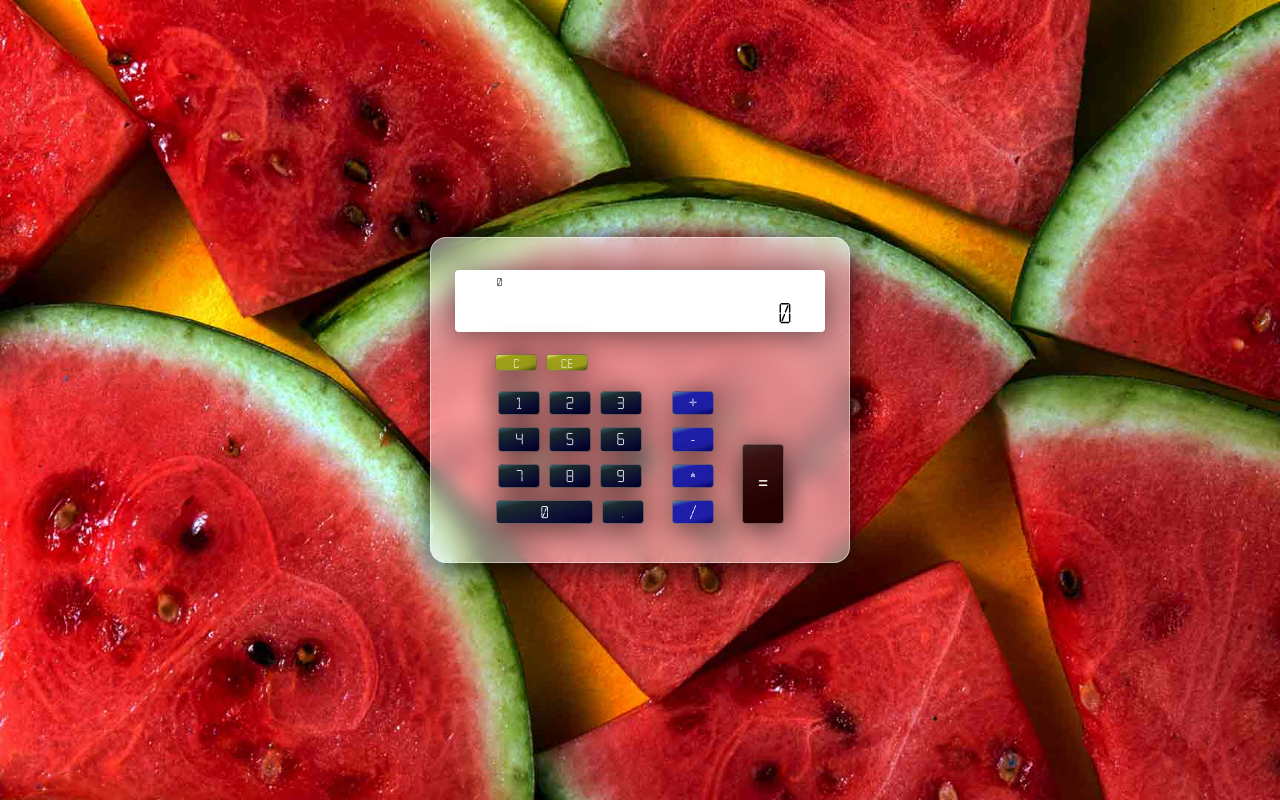
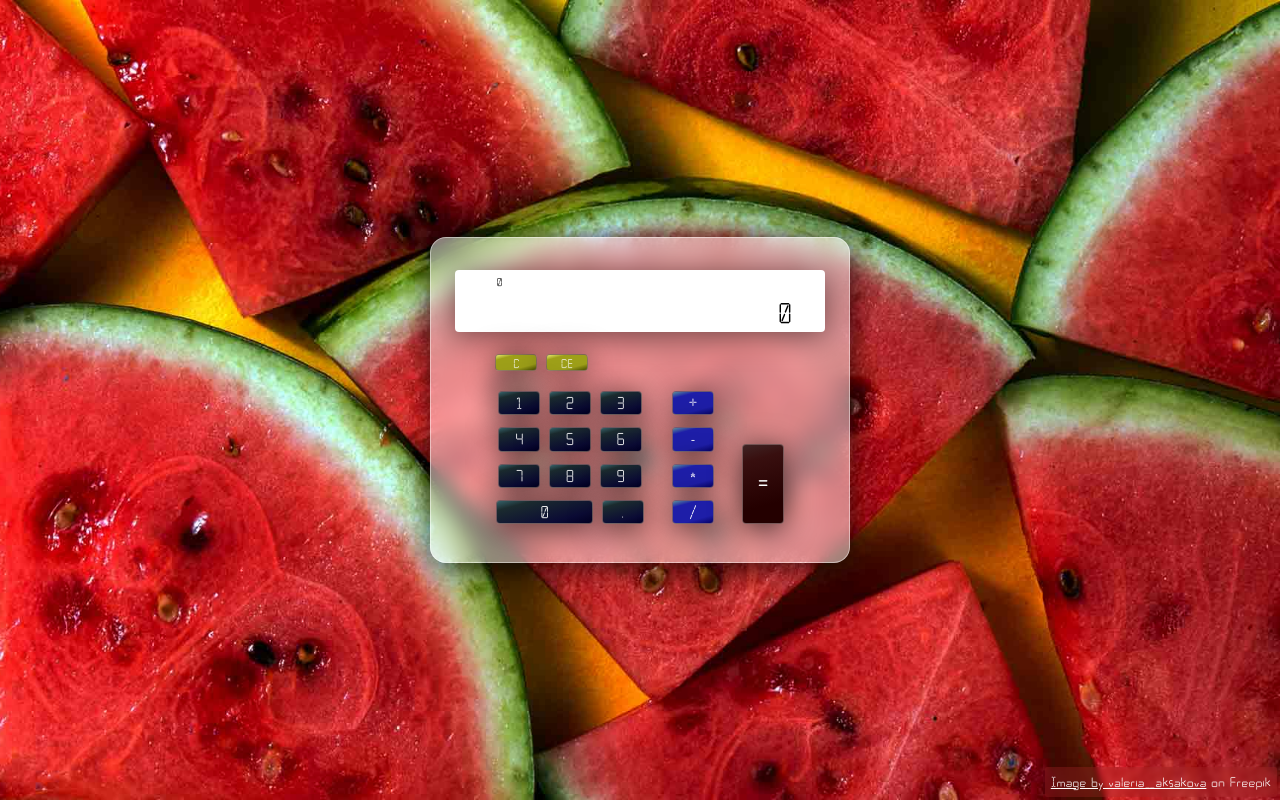
Before and after one commit to anikod/calculator, a plain HTML site: page index.html in a window 1280 px wide. Drawn offline with Linux system fonts and the light colour scheme.

Commit message:
style: added credits for background picture

```diff
--- a/index.html
+++ b/index.html
@@ -63,6 +63,7 @@
         </div>
     </div>
     </div>
+    <span class="freepik"><a href="https://www.freepik.com/free-photo/beautiful-pattern-with-fresh-watermelon-slices-yellow-bright-background-top-view-copy-space_1160082.htm#page=6&query=ornament%20wallpaper&position=35&from_view=search&track=sph">Image by valeria_aksakova</a> on Freepik</span>
     <!-- </div> -->
     <script src="script-4.js"></script>
 </body>
--- a/style.css
+++ b/style.css
@@ -221,3 +221,28 @@ button {
   position: relative;
   bottom: 0;
 }
+
+.freepik {
+  position: absolute;
+  right: 0;
+  bottom: 0;
+  word-wrap: none;
+  font-size: 1rem;
+  /* background-color: brown; */
+  /* From https://css.glass */
+  /* background: rgba(0, 0, 0, 0.66); */
+  background: rgba(165, 42, 42, 0.33);
+  border-radius: 2px;
+  backdrop-filter: blur(2px);
+  -webkit-backdrop-filter: blur(2px);
+  /* border: 1px solid rgba(255, 255, 255, 0.85); */
+  margin: 3px;
+  padding: 6px;
+}
+
+.freepik,
+.freepik a:link,
+.freepik a:visited,
+.freepik a:hover {
+  color: white;
+}
```
